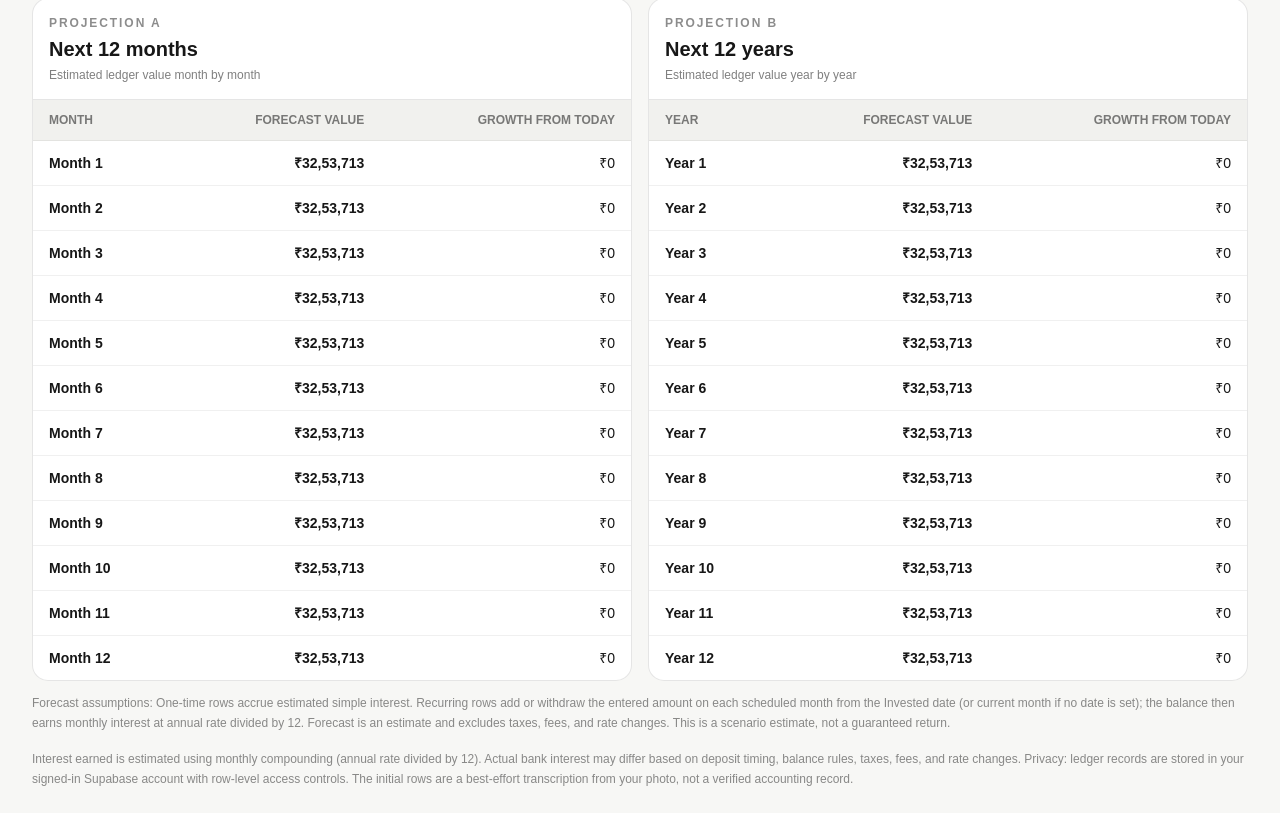
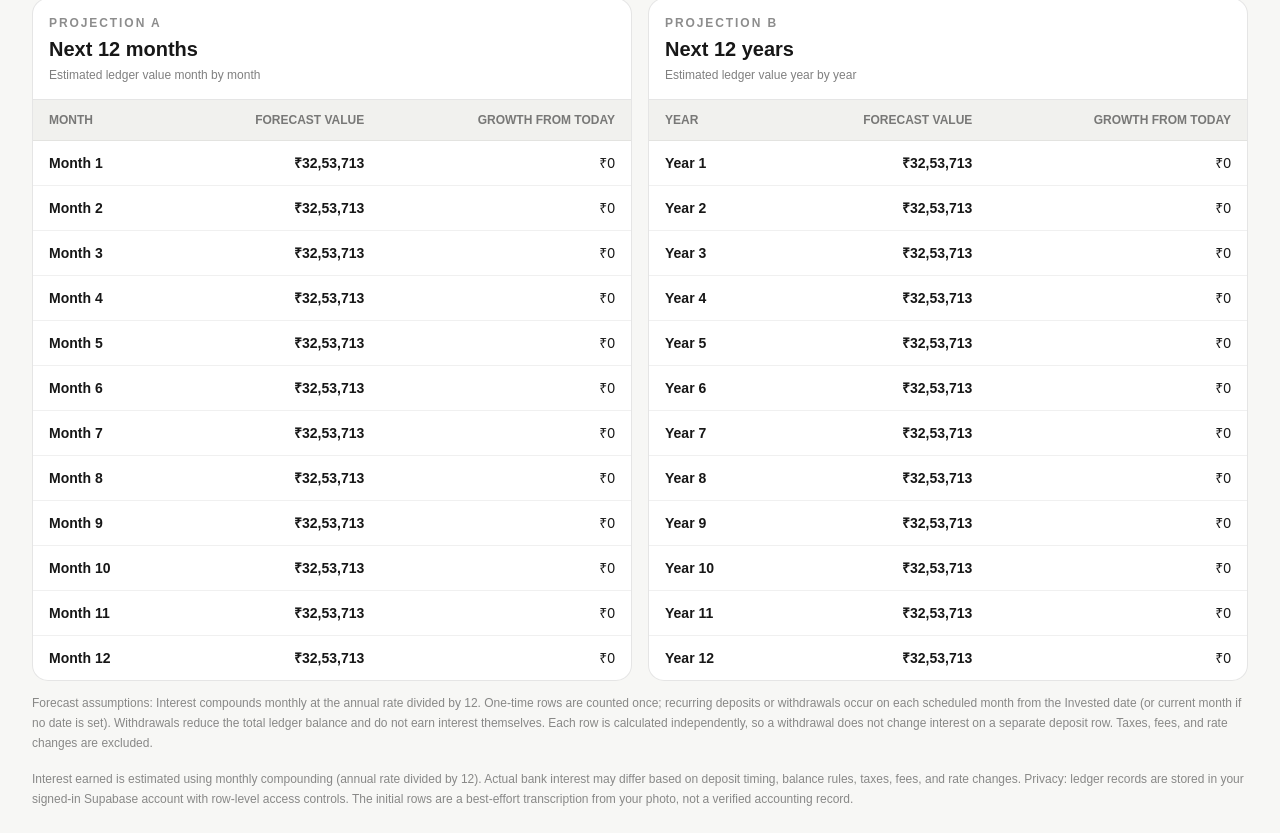
Before and after one commit to hariaahil/my-app, a Next.js app: page /goal/ledger in a window 1280 px wide. Shown: the part 2197-3030 px from the top of the page. Built offline with nearby package versions, Linux system fonts and the light colour scheme; no server answers.

Commit message:
Correct ledger footer and forecast assumptions

```diff
--- a/app/goal/ledger/page.tsx
+++ b/app/goal/ledger/page.tsx
@@ -193,7 +193,7 @@ export default function FinanceLedgerPage() {
             <td className="px-2 py-2"><input aria-label="Notes" value={r.note} onChange={e=>update(r.id,"note",e.target.value)} placeholder="Notes" className="w-40 rounded-lg border border-transparent bg-transparent px-2 py-2 outline-none focus:border-black/20 focus:bg-white"/></td>
             <td className="px-2 py-2"><button aria-label="Delete row" onClick={async()=>{setRows(old=>old.filter(x=>x.id!==r.id));setSaved(false);if(userId){const result=await createClient().from("finance_ledger_entries").delete().eq("user_id",userId).eq("id",r.id);if(result.error)setDbMessage("Delete failed: "+result.error.message);else setDbMessage("Record deleted from database");}}} className="grid size-8 place-items-center rounded-lg text-black/35 hover:bg-red-50 hover:text-red-700"><Trash2 size={15}/></button></td>
           </tr>)}</tbody>
-          <tfoot className="bg-[#f7f7f5]"><tr><td colSpan={2} className="px-4 py-4 font-black">Total current balance</td><td></td><td></td><td></td><td></td><td></td><td></td><td></td><td className="px-3 py-4 text-right text-base font-black tabular-nums">{money(totalInterest)}</td><td className="px-3 py-4 text-right text-base font-black tabular-nums">{money(total)}</td><td className="px-3 py-4 text-xs text-black/45">Estimated interest only; verify rates and dates.</td><td></td></tr></tfoot>
+          <tfoot className="bg-[#f7f7f5]"><tr><td colSpan={7} className="px-4 py-4 font-black">Total current balance</td><td className="px-3 py-4 text-right text-base font-black tabular-nums">{money(totalInterest)}</td><td className="px-3 py-4 text-right text-base font-black tabular-nums">{money(total)}</td><td className="px-3 py-4 text-xs text-black/45">Estimated interest; verify rates and dates.</td><td></td></tr></tfoot>
         </table></div>
       </div>
       <section className="mt-5 grid gap-4 lg:grid-cols-2">
@@ -224,7 +224,7 @@ export default function FinanceLedgerPage() {
           </div>
         </div>
       </section>
-      <p className="mt-3 text-xs leading-5 text-black/45">Forecast assumptions: One-time rows accrue estimated simple interest. Recurring rows add or withdraw the entered amount on each scheduled month from the Invested date (or current month if no date is set); the balance then earns monthly interest at annual rate divided by 12. Forecast is an estimate and excludes taxes, fees, and rate changes. This is a scenario estimate, not a guaranteed return.</p>
+      <p className="mt-3 text-xs leading-5 text-black/45">Forecast assumptions: Interest compounds monthly at the annual rate divided by 12. One-time rows are counted once; recurring deposits or withdrawals occur on each scheduled month from the Invested date (or current month if no date is set). Withdrawals reduce the total ledger balance and do not earn interest themselves. Each row is calculated independently, so a withdrawal does not change interest on a separate deposit row. Taxes, fees, and rate changes are excluded.</p>
       <p className="mt-4 text-xs leading-5 text-black/45">Interest earned is estimated using monthly compounding (annual rate divided by 12). Actual bank interest may differ based on deposit timing, balance rules, taxes, fees, and rate changes. Privacy: ledger records are stored in your signed-in Supabase account with row-level access controls. The initial rows are a best-effort transcription from your photo, not a verified accounting record.</p>
     </div>
   </main>;
```
